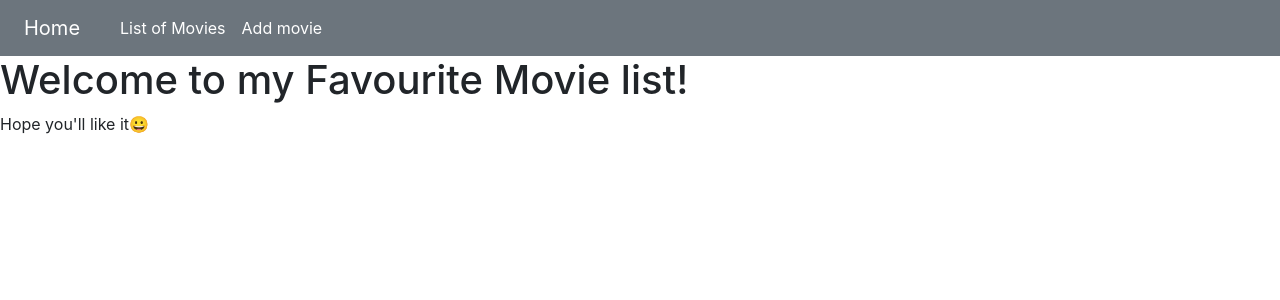
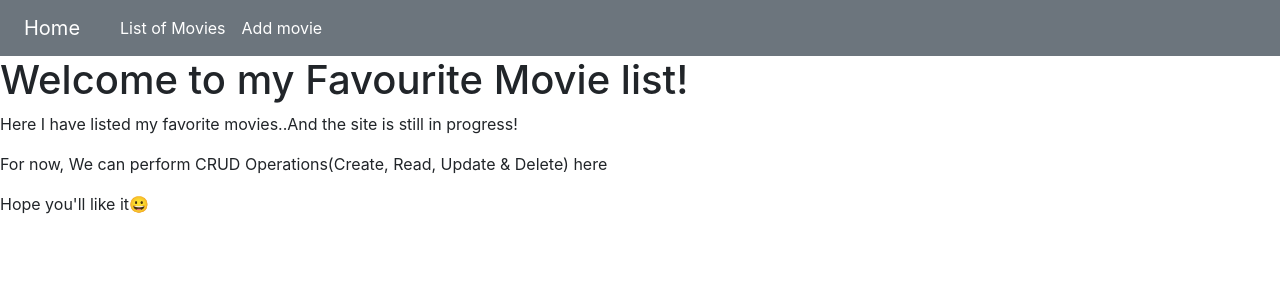
Before and after one commit to NivedithaSekar/MovieBlog, a React (Create React App) app: page / in a window 1280 px wide. Shown: the top 300 px of the page. Built offline with nearby package versions, Linux system fonts and the light colour scheme.

Commit message:
Adding contents to Home page

```diff
--- a/src/App.js
+++ b/src/App.js
@@ -42,6 +42,8 @@ function App() {
 function Home(){
   return <div>
     <h1>Welcome to my Favourite Movie list! </h1>
+    <p>Here I have listed my favorite movies..And the site is still in progress!</p>
+    <p>For now, We can perform CRUD Operations(Create, Read, Update & Delete) here</p>
     <p>Hope you'll like it😀</p>
   </div>
 }
```
